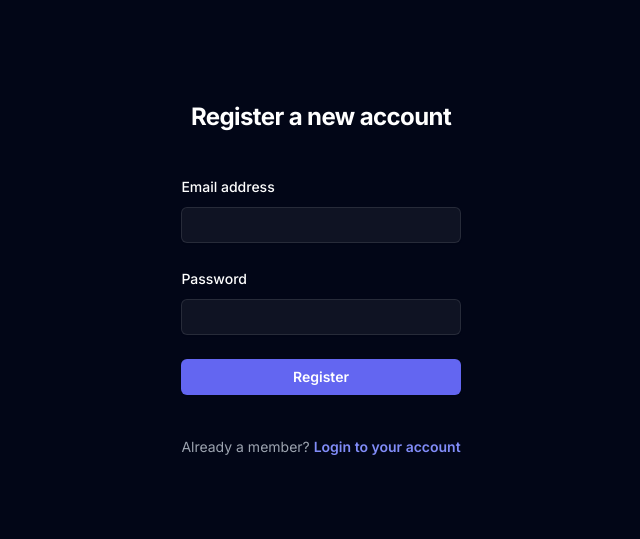
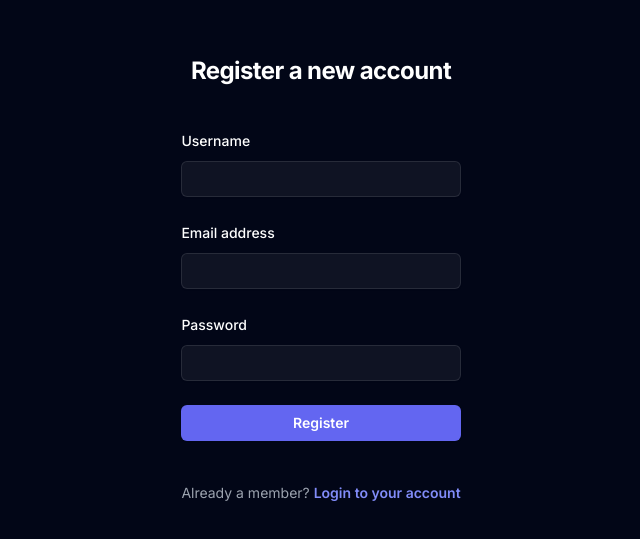
Before and after one commit to marinbadrov/next-auth-starter, a Next.js app: page /register in a window 1280 px wide. Shown: the part 141-680 px from the top of the page, without its empty margins (319-959 px from the left). Built offline with nearby package versions, Linux system fonts and the light colour scheme.

Commit message:
add react-hook-form, register validation

```diff
--- a/app/api/auth/register/route.ts
+++ b/app/api/auth/register/route.ts
@@ -4,12 +4,19 @@ import { sql } from "@vercel/postgres";
 
 export async function POST(req: Request) {
   try {
-    const { email, password } = await req.json();
+    const { email, password, username } = await req.json();
     const hashedPassword = await hash(password, 10);
 
-    const response = await sql`
-      INSERT INTO users (email, password)
-      VALUES (${email}, ${hashedPassword})
+    // check if email taken
+    const usersResponse = await sql`SELECT * FROM users WHERE email=${email}`;
+    if (usersResponse.rows[0]) {
+      return NextResponse.error();
+    }
+
+    // create user
+    await sql`
+      INSERT INTO users (username, email, password)
+      VALUES (${username}, ${email}, ${hashedPassword})
     `;
 
     return NextResponse.json({ message: "Success" });
--- a/app/layout.tsx
+++ b/app/layout.tsx
@@ -19,7 +19,7 @@ export default function RootLayout({
     <html lang="en">
       <body
         className={cn(
-          "min-h-screen bg-slate-950 font-sans antialiased",
+          "min-h-screen bg-slate-950 font-sans antialiased text-white",
           fontSans.variable,
         )}
       >
--- a/app/page.tsx
+++ b/app/page.tsx
@@ -6,7 +6,7 @@ import Link from "next/link";
 export default async function Home() {
   const session = await getServerSession();
   return (
-    <main className="flex min-h-screen flex-col items-center p-24 text-white">
+    <main className="flex min-h-screen flex-col items-center p-24">
       <h2 className="text-2xl mb-10">Simple auth example</h2>
       {!!session
         ? (
--- a/app/register/form.tsx
+++ b/app/register/form.tsx
@@ -1,24 +1,40 @@
 "use client";
 import Link from "next/link";
 import { useRouter } from "next/navigation";
-import { FormEvent } from "react";
+import { SubmitHandler, useForm } from "react-hook-form";
 
-export default async function RegisterForm() {
+type IFormInput = {
+  username: string;
+  email: string;
+  password: string;
+};
+
+export default function RegisterForm() {
+  const { register, handleSubmit, formState: { errors } } = useForm<
+    IFormInput
+  >({
+    defaultValues: {
+      username: "",
+      email: "",
+      password: "",
+    },
+  });
+
   const router = useRouter();
-  async function handleSubmit(e: FormEvent<HTMLFormElement>) {
-    e.preventDefault();
-    const formData = new FormData(e.currentTarget);
+
+  const onSubmit: SubmitHandler<IFormInput> = async (formData) => {
+    console.log(formData);
     const res = await fetch("/api/auth/register", {
       method: "POST",
       body: JSON.stringify({
-        email: formData.get("email"),
-        password: formData.get("password"),
+        ...formData,
       }),
     });
     if (res.ok) {
       router.push("/login");
     }
-  }
+  };
+
   return (
     <>
       <div className="flex min-h-full flex-1 flex-col justify-center px-6 py-12 lg:px-8">
@@ -30,11 +46,32 @@ export default async function RegisterForm() {
 
         <div className="mt-10 sm:mx-auto sm:w-full sm:max-w-sm">
           <form
-            onSubmit={handleSubmit}
+            onSubmit={handleSubmit(onSubmit)}
             className="space-y-6"
             action="#"
             method="POST"
           >
+            <div>
+              <label
+                htmlFor="username"
+                className="block text-sm font-medium leading-6 text-white"
+              >
+                Username
+              </label>
+              <div className="mt-2">
+                <input
+                  {...register("username", {
+                    required: "Username is required.",
+                  })}
+                  className="block w-full rounded-md border-0 bg-white/5 py-1.5 text-white shadow-sm ring-1 ring-inset ring-white/10 focus:ring-2 focus:ring-inset focus:ring-indigo-500 sm:text-sm sm:leading-6"
+                />
+              </div>
+              <p>
+                {errors.username &&
+                  errors.username.message}
+              </p>
+            </div>
+
             <div>
               <label
                 htmlFor="email"
@@ -44,14 +81,14 @@ export default async function RegisterForm() {
               </label>
               <div className="mt-2">
                 <input
-                  id="email"
-                  name="email"
-                  type="email"
-                  autoComplete="email"
-                  required
+                  {...register("email", { required: "Email is required." })}
                   className="block w-full rounded-md border-0 bg-white/5 py-1.5 text-white shadow-sm ring-1 ring-inset ring-white/10 focus:ring-2 focus:ring-inset focus:ring-indigo-500 sm:text-sm sm:leading-6"
                 />
               </div>
+              <p>
+                {errors.email &&
+                  errors.email.message}
+              </p>
             </div>
 
             <div>
@@ -65,14 +102,21 @@ export default async function RegisterForm() {
               </div>
               <div className="mt-2">
                 <input
-                  id="password"
-                  name="password"
-                  type="password"
-                  autoComplete="current-password"
-                  required
+                  {...register("password", {
+                    required: "Password is required.",
+                    minLength: {
+                      value: 6,
+                      message: "Password must be longer than 6 characters.",
+                    },
+                  })}
                   className="block w-full rounded-md border-0 bg-white/5 py-1.5 text-white shadow-sm ring-1 ring-inset ring-white/10 focus:ring-2 focus:ring-inset focus:ring-indigo-500 sm:text-sm sm:leading-6"
                 />
               </div>
+
+              <p>
+                {errors.password &&
+                  errors.password.message}
+              </p>
             </div>
 
             <div>
--- a/package.json
+++ b/package.json
@@ -20,6 +20,7 @@
     "next-auth": "^4.24.5",
     "react": "^18",
     "react-dom": "^18",
+    "react-hook-form": "^7.48.2",
     "tailwind-merge": "^2.0.0",
     "tailwindcss-animate": "^1.0.7"
   },
```
Also changed, not shown: 1 other file (tests, documents, lock files or other folders).
